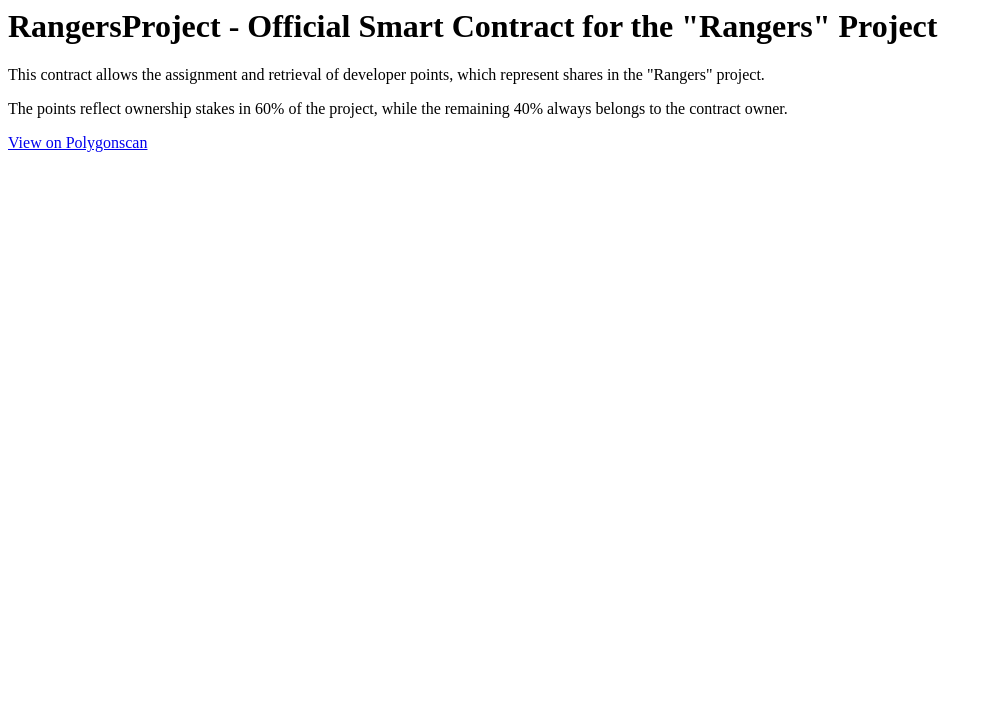
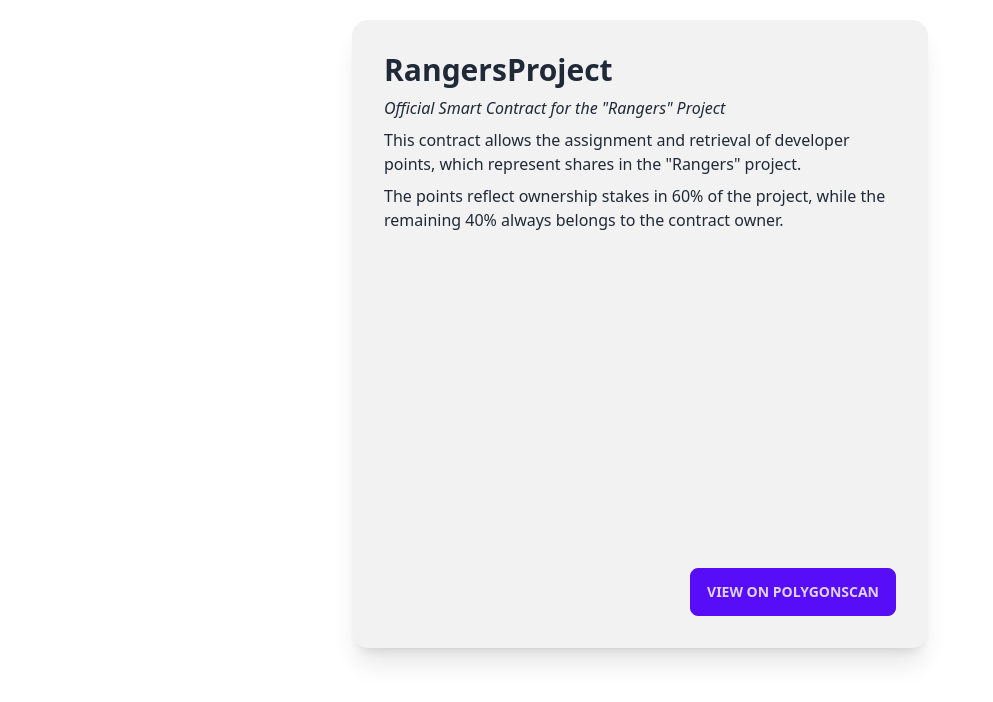
Before and after one commit to Miniwaja/shares, a plain HTML site: page index.html in a window 1280 px wide. Shown: the whole page, without its empty margins (0-993 px from the left). Drawn offline with nearby package versions, Linux system fonts and the light colour scheme; a script that the page names is missing.

Commit message:
add some daisyui styles

```diff
--- a/index.html
+++ b/index.html
@@ -2,22 +2,40 @@
     <meta charset="UTF-8">
     <meta name="viewport" content="width=device-width, initial-scale=1.0">
     <title>RangersProject - Official Smart Contract for the "Rangers" Project</title>
+    <link href="https://cdn.jsdelivr.net/npm/daisyui@3.5.0/dist/full.css" rel="stylesheet" type="text/css" />
+    <script src="https://cdn.tailwindcss.com"></script>
 </head>
 
 <body>
-    <h1>RangersProject - Official Smart Contract for the "Rangers" Project</h1>
-    <p>This contract allows the assignment and retrieval of developer points, which represent shares in the "Rangers"
-        project.</p>
-    <p>The points reflect ownership stakes in 60% of the project, while the remaining 40% always belongs to the contract
-        owner.</p>
-    <a href="https://mumbai.polygonscan.com/address/0x9672E654838a88766dbc377517090fEc97D70DDe" target="_blank">View on
-        Polygonscan</a>
-    <div>
-        <div class="chart-container" style="position: relative; height:40vh; width:80vw">
-            <canvas id="chart"></canvas>
+    <div class="flex justify-center">
+        <div class="card max-w-xl bg-base-200 shadow-xl m-5">
+            <div class="card-body">
+                <h2 class="card-title text-3xl">RangersProject</h2>
+                <i>Official Smart Contract for the "Rangers" Project</i>
+                <p>This contract allows the assignment and retrieval of developer points, which represent shares in the
+                    "Rangers"
+                    project.</p>
+                <p>The points reflect ownership stakes in 60% of the project, while the remaining 40% always belongs to
+                    the
+                    contract
+                    owner.</p>
+
+                <div class="justify-center flex">
+                    <div class="chart-container" style="position: relative; height:40vh;">
+                        <canvas id="chart"></canvas>
+                    </div>
+                </div>
+
+                <div class="card-actions justify-end">
+                    <a class="btn btn-primary"
+                        href="https://mumbai.polygonscan.com/address/0x9672E654838a88766dbc377517090fEc97D70DDe"
+                        target="_blank">View on
+                        Polygonscan</a>
+                </div>
+            </div>
         </div>
+    </div>
 
-    </div>
     <script src="https://cdnjs.cloudflare.com/ajax/libs/web3/4.0.3/web3.min.js"
         integrity="sha512-2oprd2T2vSkAii+dVWi6C+uATbQ1YGmCed6b6msb9Jxi33hsXAbnhwZ9thwCq6ndidZv4P51qaq58uo9b/x4nA=="
         crossorigin="anonymous" referrerpolicy="no-referrer"></script>
```
